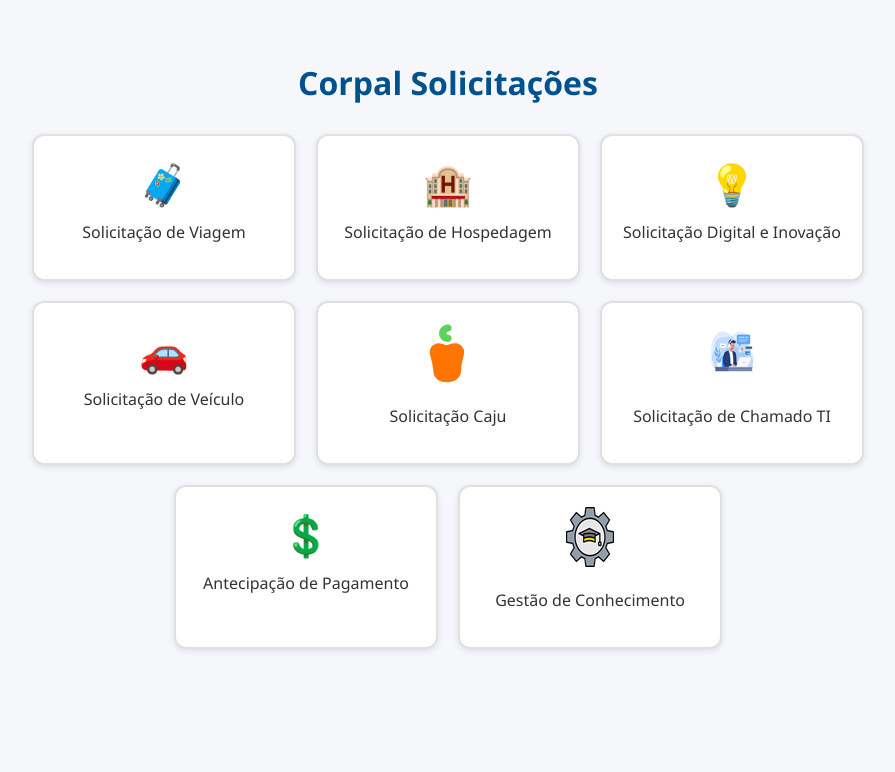
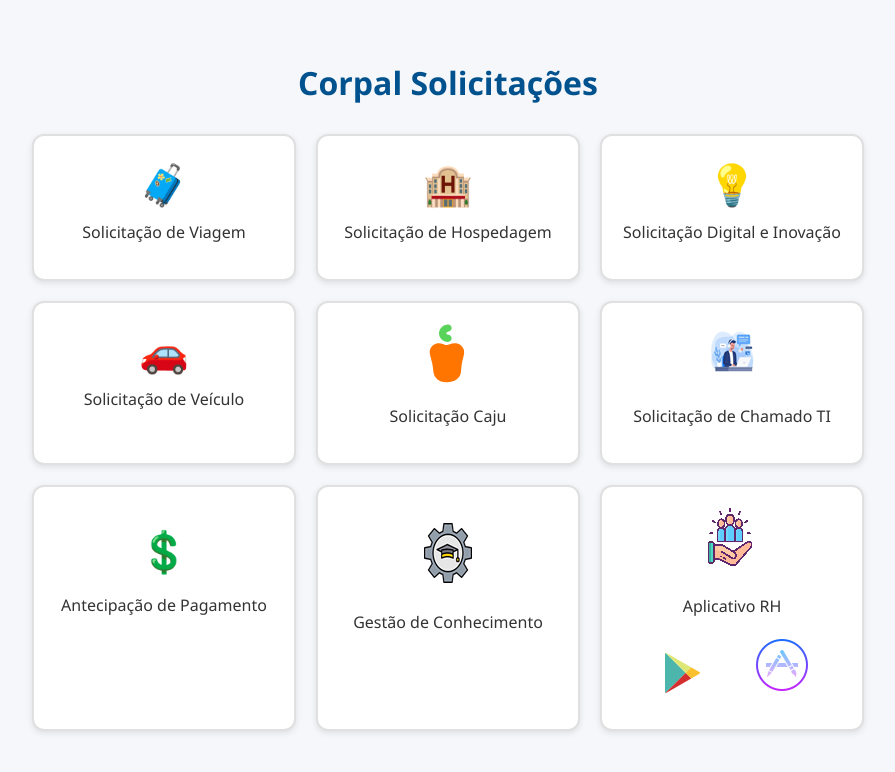
Before and after one commit to ticorpal/App_Solicitacao.github.io, a plain HTML site: page index.html in a window 1280 px wide. Shown: the whole page, without its empty margins (192-1087 px from the left). Drawn offline with Linux system fonts and the light colour scheme.

Commit message:
Add App RH

```diff
--- a/index.html
+++ b/index.html
@@ -6,6 +6,7 @@
   <meta name="viewport" content="width=device-width, initial-scale=1.0"/>
   <title>Corpal Solicitações</title>
   <link rel="stylesheet" href="style.css" />
+
 </head>
 <body>
   <div class="container">
@@ -17,9 +18,25 @@
       <div class="icon-card" onclick="loadForm('veiculo')">🚗<p>Solicitação de Veículo</p></div>
       <div class="icon-card" onclick="loadForm('caju')"><img src="caju.png" alt="Ícone Caju" /><p>Solicitação Caju</p></div>
 	  <div class="icon-card" onclick="loadForm('chamados TI')"><img src="supti.png" alt="Ícone Chamado" /><p>Solicitação de Chamado TI</p></div>
-	  <div class="icon-card" onclick="loadForm('Antecipação de Pagamentos')">💲<p>Antecipação de Pagamento</p></div>
-	  <div class="icon-card" onclick="loadForm('Gestão de Conhecimento')"><img src="gestao-do-conhecimento.png" alt="Ícone Gestão de Conhecimento" /><p>Gestão de Conhecimento</p></div>
+	  <div class="icon-card" onclick="loadForm('Antecipação de Pagamentos')"><p></p>💲<p></p><p><p>Antecipação de Pagamento</p></p></div>
+	  <div class="icon-card" onclick="loadForm('Gestão de Conhecimento')"><p></p><img src="gestao-do-conhecimento.png" alt="Ícone Gestão de Conhecimento" /><p></p><p>Gestão de Conhecimento</p></div>
+	  <div class="icon-card rh-card" onclick="toggleRH(event)">
+
+  <img src="app rh.png" alt="Ícone App RH" />
+  <p>Aplicativo RH</p>
+
+  <div class="rh-options hidden">
+    <div class="sub-icon" onclick="abrirRH(event, 'play')">
+	<p></p>
+      <img src="Playstore.png" />
     </div>
+
+    <div class="sub-icon" onclick="abrirRH(event, 'apple')">
+      <img src="appstore.png" />
+    </div>
+  </div>
+</div>
+
 
     <div id="form-container" style="display:none;">
       <div id="form-header">
@@ -28,12 +45,36 @@
       <iframe id="form-frame" src="" width="100%" height="600px" frameborder="0" allowfullscreen></iframe>
     </div>
 
+
       <!-- <div id="admin-access" style="margin-top: 20px;">
       <button class="admin-button" onclick="acessoAdmin()">🔐 Acesso Administrador</button>
     </div>
 	</div>  botão ocultado -->
 
+	<script>
+function abrirRH(event, opcao) {
+  event.stopPropagation(); // impede o clique do card pai
+
+  if (opcao === "play") {
+    window.open(
+      "https://play.google.com/store/apps/details?id=br.com.senior.employee&pcampaignid=web_share",
+      "_blank"
+    );
+  }
+
+  if (opcao === "apple") {
+    window.open(
+      "https://apps.apple.com/br/app/waapi/id1594233493",
+      "_blank"
+    );
+  }
+}
+</script>
+
+
+
   <script>
+
 
 function loadForm(type) {
   const icons = document.getElementById("icons");
@@ -68,7 +109,6 @@ function loadForm(type) {
       break;
 
 	  return;
-  }
 
   icons.style.display = "none";
   formContainer.style.display = "block";
--- a/style.css
+++ b/style.css
@@ -81,3 +81,14 @@ h1 {
 .admin-button:hover {
   background-color: #5a6268;
 }
+
+.rh-options {
+  margin-top: 10px;
+  display: flex;
+  gap: 10px;
+  justify-content: center;
+}
+
+.sub-icon {
+  width: 90px;
+  background:
```
Also changed, not shown: Playstore.png (added), app rh.png (added), appstore.png (added), manifest.json.
